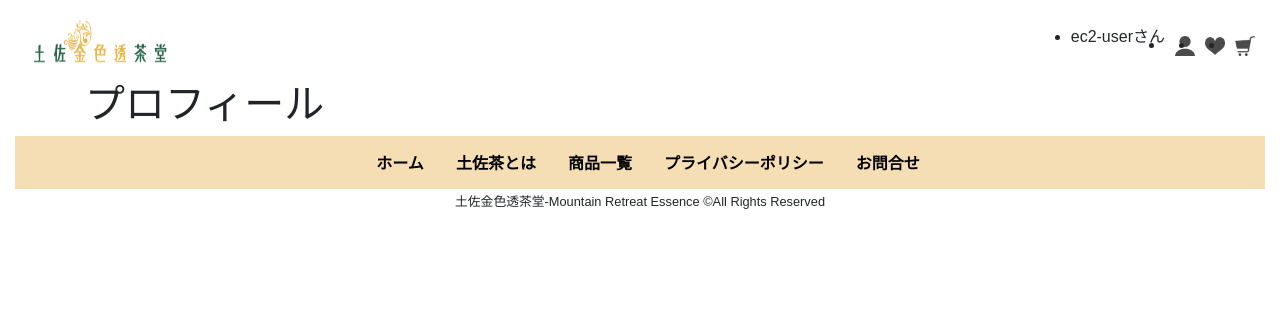
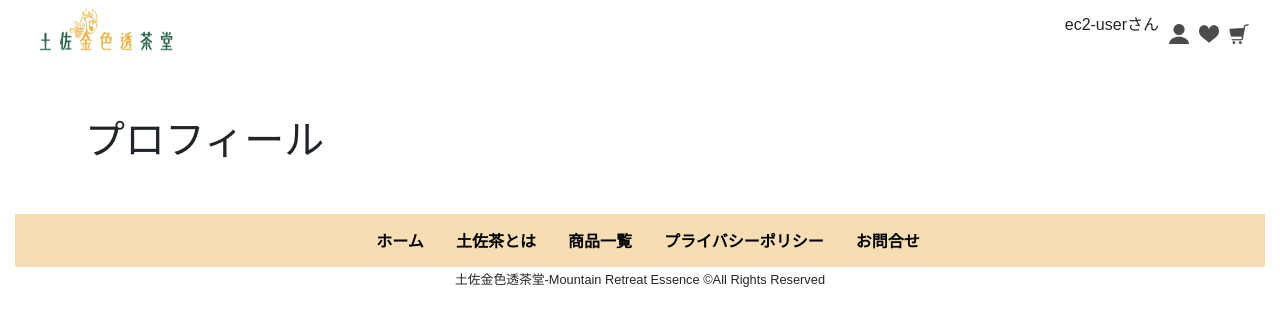
Before and after one commit to sarahtanouchi/django_team6, a Django app: page /accounts/detail/1/ in a window 1280 px wide. Shown: the top 326 px of the page. Run offline with Django 3.2, Linux system fonts and the light colour scheme; a user stored in the database is signed in; some libraries are stand-ins or nearby versions.

Commit message:
new_branch12/8

```diff
--- a/static/stylesheets/home.css
+++ b/static/stylesheets/home.css
@@ -1,8 +1,11 @@
 body {
-	width: 100%;
+	max-width: 100%;
 }
 
 /*ヘッダーフッター*/
+header{
+    margin-bottom: 50px;
+}
 .upper_row {
     display: flex;
     /*justify-content: space-between;*/
@@ -24,9 +27,15 @@ body {
 }
 
 .header_user_actions a{
+    text-decoration: none;
     margin-left: 10px;
     color: #000000;
 }
+
+.header_user_actions li{
+    list-style: none;
+}
+
 .header_user_actions img {
     width: 20px;
     height: 20px;
@@ -34,6 +43,9 @@ body {
 
 .copylight_container{
 	text-align: center;
+}
+footer{
+    margin-top: 50px;
 }
 
 
--- a/templates/includes/footer.html
+++ b/templates/includes/footer.html
@@ -9,10 +9,10 @@
 
         <div class="collapse navbar-collapse" id="mainNav">
             <ul class="navbar-nav mx-auto">
-              　 <li class="nav-item"><a href="#" class="nav-link" style="color: #000000">ホーム</a></li>
+              　 <li class="nav-item"><a href="{% url 'home' %}" class="nav-link" style="color: #000000">ホーム</a></li>
               　 <li class="nav-item"><a href="#" class="nav-link" style="color: #000000">土佐茶とは</a></li>
-              　 <li class="nav-item"><a href="#" class="nav-link" style="color: #000000">商品一覧</a></li>
-              　 <li class="nav-item"><a href="#" class="nav-link" style="color: #000000">プライバシーポリシー</a></li>
+              　 <li class="nav-item"><a href="{% url 'items:index' %}" class="nav-link" style="color: #000000">商品一覧</a></li>
+              　 <li class="nav-item"><a href="{% url 'pages:privacy_policy' %}" class="nav-link" style="color: #000000">プライバシーポリシー</a></li>
               　 <li class="nav-item"><a href="#" class="nav-link" style="color: #000000">お問合せ</a></li>
             </ul>
         </div>
--- a/templates/includes/minimum_header.html
+++ b/templates/includes/minimum_header.html
@@ -4,12 +4,11 @@
 <link rel="stylesheet" href="{% static 'stylesheets/header_footer.css' %}">
 {% endblock %}
 
-<header class="container-fulid">
-    <div class="upper_row">
+<header>
+    <nav class="navbar">
         <div class="logo">
-            <a href="#"><img src="{% static 'images/logo.png' %}" alt="ロゴ"></a>
+            <a href="{% url 'home' %}"><img src="{% static 'images/logo.png' %}" alt="ロゴ"></a>
         </div>
-
         <ul class="header_user_actions ml-auto">
             <li>
                 {% if user.is_authenticated %}
@@ -22,5 +21,5 @@
             <li><a href="#"><img src="{% static 'images/icon/favorite_icon.png' %}" alt="お気に入りリスト"></a></li>
             <li><a href="#"><img src="{% static 'images/icon/cart_icon.png' %}" alt="カート"></a></li>
         </ul>
-    </div>
+    </nav>
 </header>
--- a/templates/includes/normal_header.html
+++ b/templates/includes/normal_header.html
@@ -23,7 +23,7 @@
         </ul>
     </nav>
 
-    <nav class="navbar navbar-expand-md navbar-light"style="background-color: #F5DEB3">
+    <nav class="navbar navbar-expand-md"style="background-color: #F5DEB3">
         <button class="navbar-toggler" data-toggle="collapse" data-target="#mainNav">
             <span class="navbar-toggler-icon"></span>
         </button>
```
